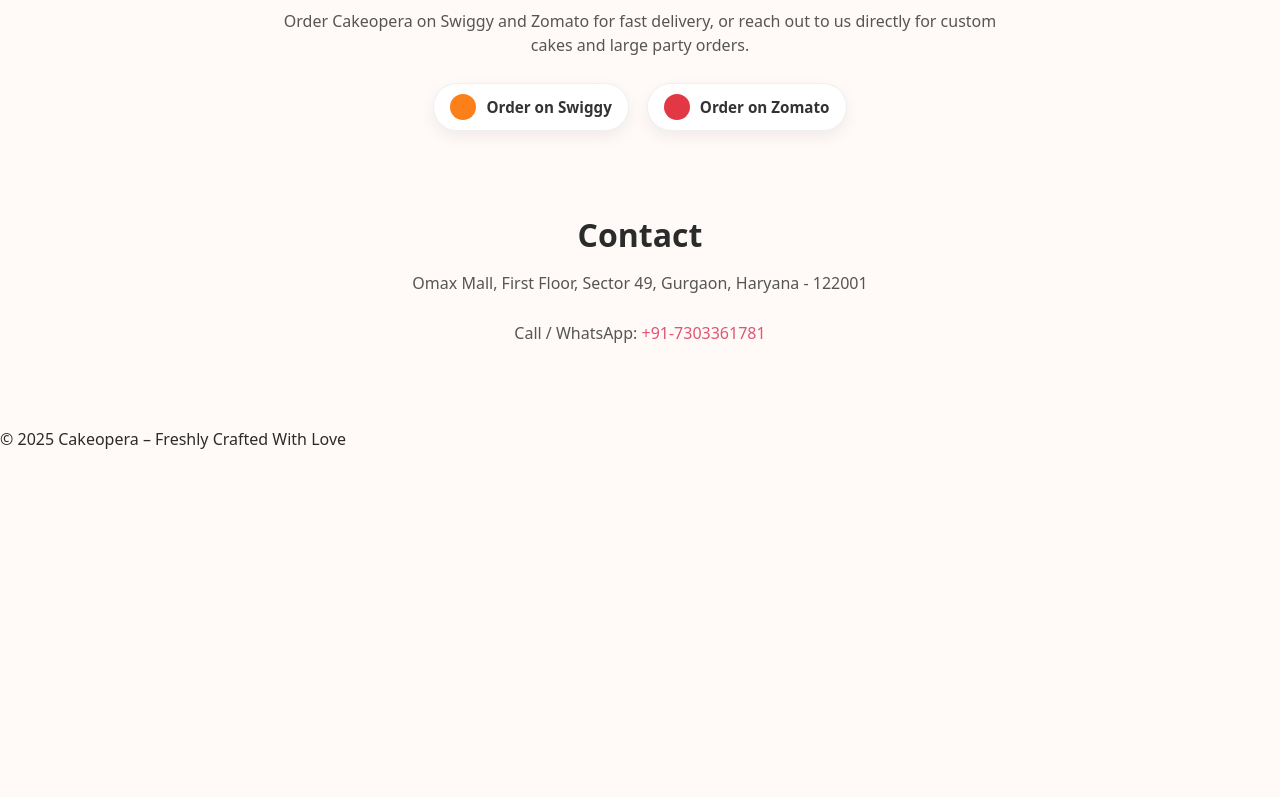
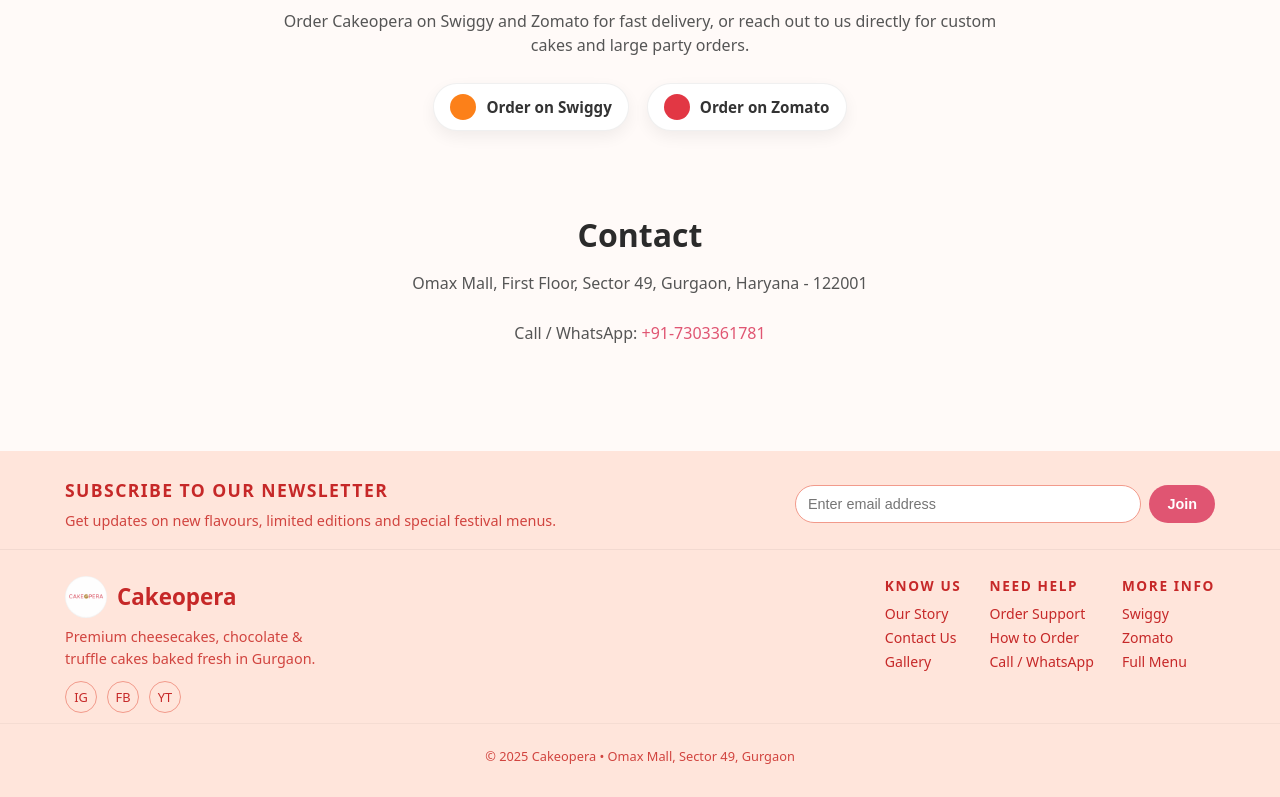
Before and after one commit to kaushikvinay44-alt/cakeopera-website, a plain HTML site: page index.html in a window 1280 px wide. Shown: the part 3132-3929 px from the top of the page. Before the commit the page ends 3599 px from the top, so only its background shows below. Drawn offline with Linux system fonts and the light colour scheme.

Commit message:
Update index.html

```diff
--- a/index.html
+++ b/index.html
@@ -314,9 +314,64 @@
     </section>
   </main>
 
-  <footer>
-    <p>© <span id="year"></span> Cakeopera – Freshly Crafted With Love</p>
-  </footer>
+  <footer class="site-footer">
+  <!-- Newsletter strip -->
+  <section class="footer-newsletter">
+    <div class="footer-newsletter-inner">
+      <div class="footer-newsletter-text">
+        <h2>Subscribe to our newsletter</h2>
+        <p>Get updates on new flavours, limited editions and special festival menus.</p>
+      </div>
+      <form class="footer-newsletter-form" action="mailto:hello@cakeopera.in" method="post" enctype="text/plain">
+        <input type="email" name="email" placeholder="Enter email address" required>
+        <button type="submit">Join</button>
+      </form>
+    </div>
+  </section>
+
+  <!-- Main footer area -->
+  <section class="footer-main">
+    <div class="footer-brand-block">
+      <div class="footer-logo-wrap">
+        <img src="images/logo.png" alt="Cakeopera logo">
+        <span class="footer-brand-name">Cakeopera</span>
+      </div>
+      <p class="footer-tagline">Premium cheesecakes, chocolate &amp; truffle cakes baked fresh in Gurgaon.</p>
+      <div class="footer-social">
+        <a href="https://www.instagram.com" target="_blank" rel="noopener">IG</a>
+        <a href="https://www.facebook.com" target="_blank" rel="noopener">FB</a>
+        <a href="https://www.youtube.com" target="_blank" rel="noopener">YT</a>
+      </div>
+    </div>
+
+    <div class="footer-links">
+      <div class="footer-column">
+        <h3>Know Us</h3>
+        <a href="about.html">Our Story</a>
+        <a href="contact.html">Contact Us</a>
+        <a href="index.html#gallery">Gallery</a>
+      </div>
+
+      <div class="footer-column">
+        <h3>Need Help</h3>
+        <a href="mailto:hello@cakeopera.in">Order Support</a>
+        <a href="#order">How to Order</a>
+        <a href="tel:+917303361781">Call / WhatsApp</a>
+      </div>
+
+      <div class="footer-column">
+        <h3>More Info</h3>
+        <a href="https://www.swiggy.com/direct/brand/536412?source=swiggy-direct&subSource=generic" target="_blank" rel="noopener">Swiggy</a>
+        <a href="https://link.zomato.com/xqzv/rshare?id=95007053305635b0" target="_blank" rel="noopener">Zomato</a>
+        <a href="#menu">Full Menu</a>
+      </div>
+    </div>
+  </section>
+
+  <div class="footer-bottom">
+    <p>© <span id="year"></span> Cakeopera • Omax Mall, Sector 49, Gurgaon</p>
+  </div>
+</footer>
 
   <!-- Floating buttons -->
   <a href="#order" class="order-fab">Order<br>Now</a>
```
